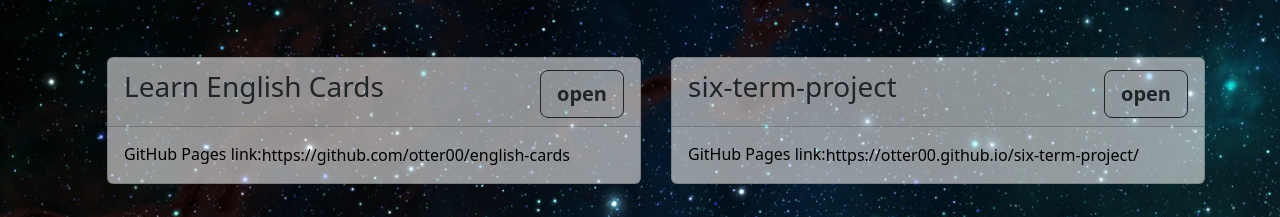
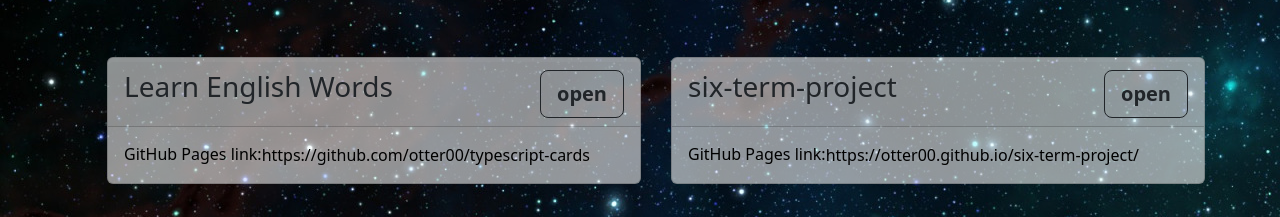
Before and after one commit to otter00/projects-portfolio, a React (Create React App) app: page / in a window 1280 px wide. Shown: the part 854-1071 px from the top of the page. Built offline with nearby package versions, Linux system fonts and the light colour scheme.

Commit message:
json changes

```diff
--- a/src/assets/projectsList.js
+++ b/src/assets/projectsList.js
@@ -34,10 +34,10 @@ export default [
   },
   {
     id: "4",
-    title: "Learn English Cards",
-    link: "https://github.com/otter00/english-cards",
+    title: "Learn English Words",
+    link: "https://github.com/otter00/typescript-cards",
     template: "",
-    text: "Четвёртый проект в рамках обучения фронтенд-разработке - проект на React, разрабатывался в разных ветках: в том числе с использованием Context, MobX.",
+    text: "Четвёртый проект в рамках обучения фронтенд-разработке - проект на React, разрабатывался в разных ветках: в том числе с использованием Context, MobX. В данный момент переписан на TypeScript для отработки навыков.",
   },
   {
     id: "5",
--- a/src/components/Project/ProjectComponent.js
+++ b/src/components/Project/ProjectComponent.js
@@ -53,7 +53,7 @@ export default class Project extends PureComponent {
 
         <div className="card-body">
           <span className={projectStyles.github__link}>
-            <h6 className="card-subtitle">GitHub Pages link: </h6>
+            <h6 className="card-subtitle">GitHub Pages link:</h6>
             <a href={project.link} className="card-subtitle">
               {project.link}
             </a>
```
Also changed, not shown: src/UI/ImageComponent/ImageComponent.module.css (added, +8 -0 lines), 1 other file (tests, documents, lock files or other folders).
